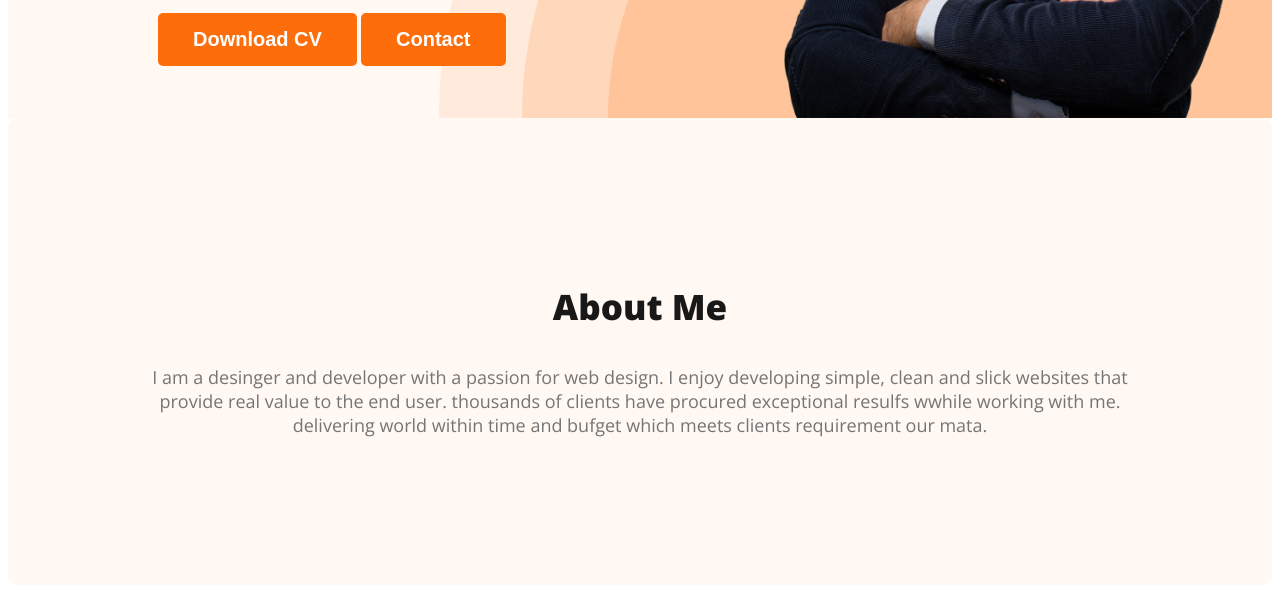
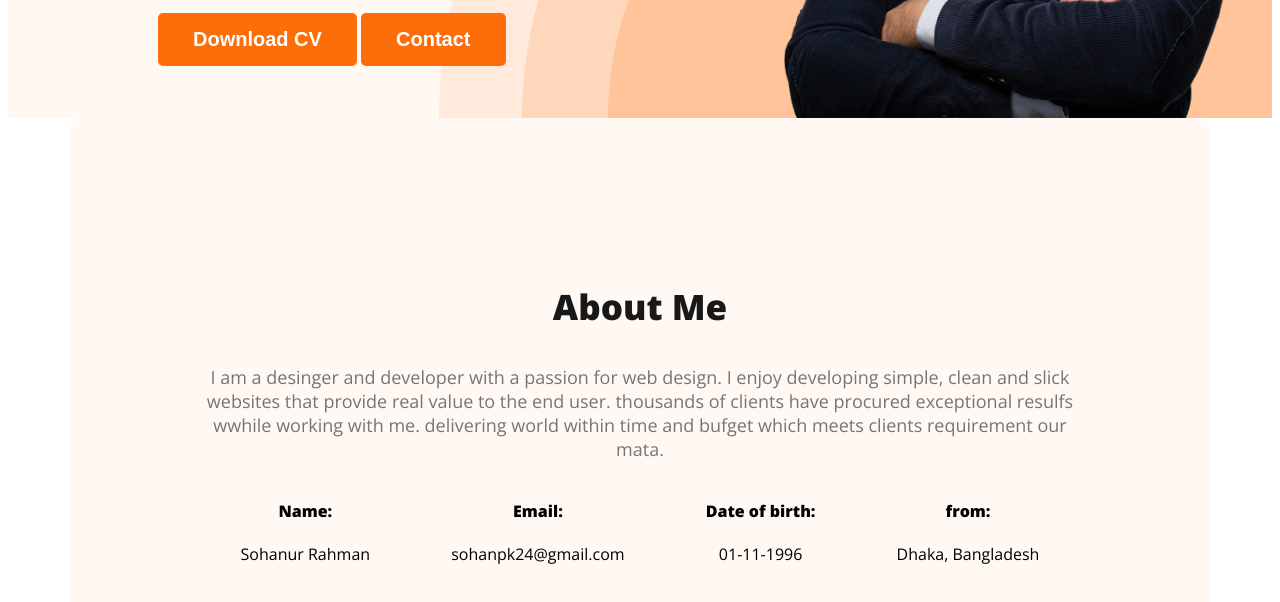
Before and after one commit to sohanpk24/my-new-portfolio-website, a plain HTML site: page index.html in a window 1280 px wide. Shown: the part 650-1252 px from the top of the page. Drawn offline with nearby package versions, Linux system fonts and the light colour scheme.

Commit message:
about section created

```diff
--- a/index.html
+++ b/index.html
@@ -34,6 +34,26 @@
          <p class="section-description">
             I am a desinger and developer with a passion for web design. I enjoy developing simple, clean and slick websites that provide real value to the end user. thousands of clients have procured exceptional resulfs wwhile working with me. delivering world within time and bufget which meets clients requirement our mata.
          </p>
+         <div class="about-info-container">
+            <div class="about-info">
+               <h4 class="info-title">Name:</h4>
+               <p class="info-description">Sohanur Rahman</p>
+            </div>
+            <div class="about-info">
+               <h4 class="info-title">Email:</h4>
+               <p class="info-description">sohanpk24@gmail.com</p>
+            </div>
+            <div class="about-info">
+               <h4 class="info-title">Date of birth:</h4>
+               <p class="info-description">01-11-1996</p>
+            </div>
+            <div class="about-info">
+               <h4 class="info-title">from:</h4>
+               <p class="info-description">Dhaka, Bangladesh</p>
+            </div>
+
+
+         </div>
       </section>
 
     </main>
--- a/styles/portfolio.css
+++ b/styles/portfolio.css
@@ -101,6 +101,11 @@ nav a{
 
 /* main section style */
 
+main{
+   max-width: 1140px;
+   margin: 0 auto;
+}
+
 /* about section style */
 
 .about{
@@ -109,3 +114,12 @@ nav a{
     background: #fff8f3;
     margin-top: 130px 0;
 }
+
+.about-info-container{
+    display: flex;
+    justify-content: space-around;
+}
+
+.about-info{
+    text-align: center;
+}
```
